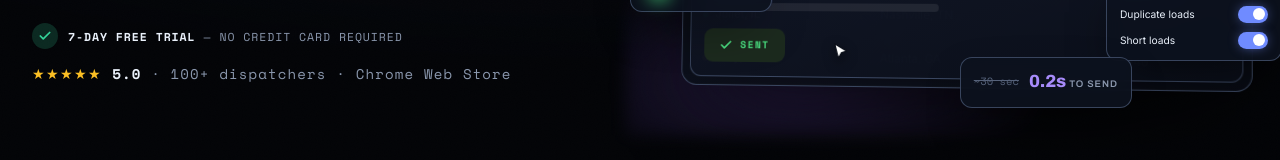
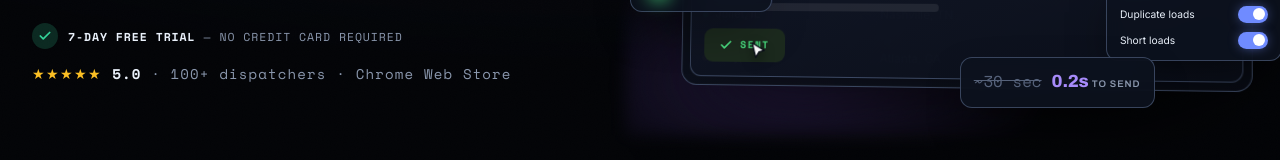
Before and after one commit to mng2214/truckbox-extension-landing, a React (Vite) app: page / in a window 1280 px wide. Shown: the part 573-733 px from the top of the page. Built offline with nearby package versions, Linux system fonts and the light colour scheme.

Commit message:
clean up

```diff
--- a/src/App.tsx
+++ b/src/App.tsx
@@ -637,7 +637,7 @@ function HeroMockup() {
       ? { left: "82%", top: "88%" }
       : phase === 1
       ? { left: "33%", top: "33%" }
-      : { left: "27%", top: "83%" };
+      : { left: "12%", top: "83%" };
 
   const lineWidths = ["86%", "62%", "92%", "46%"];
 
--- a/src/styles.css
+++ b/src/styles.css
@@ -1724,7 +1724,7 @@ html.has-cursor .ed-cursor, html.has-cursor .ed-cursor-dot { opacity: 1; }
   bottom: -20px; left: 50%; transform: translateX(-50%);
   display: flex; align-items: center; gap: 10px; white-space: nowrap;
 }
-.hm-speed-old { font-family: var(--font-mono); font-size: .66rem; color: var(--faint); text-decoration: line-through; }
+.hm-speed-old { font-family: var(--font-mono); font-size: .99rem; color: var(--faint); text-decoration: line-through; }
 .hm-speed-new { font-family: var(--font-display); font-weight: 800; font-size: 1.1rem; color: var(--accent-2); letter-spacing: -.01em; }
 .hm-speed-new small { font-size: .6rem; color: var(--muted); font-weight: 600; letter-spacing: .1em; text-transform: uppercase; }
 
```
